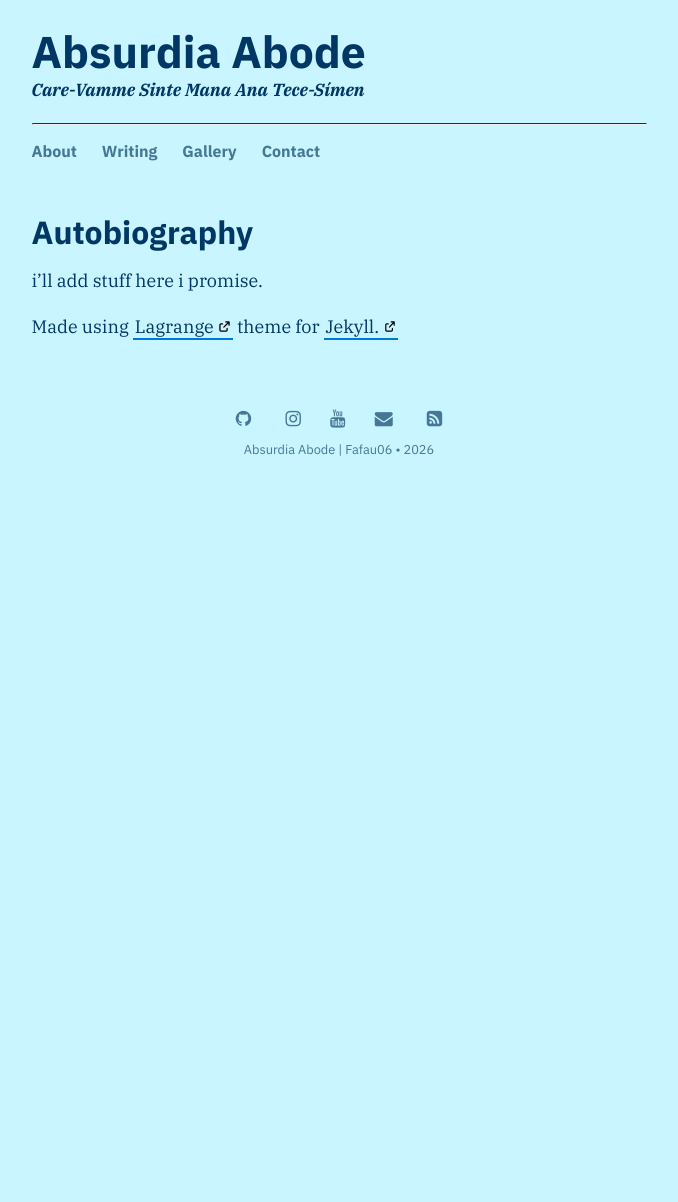
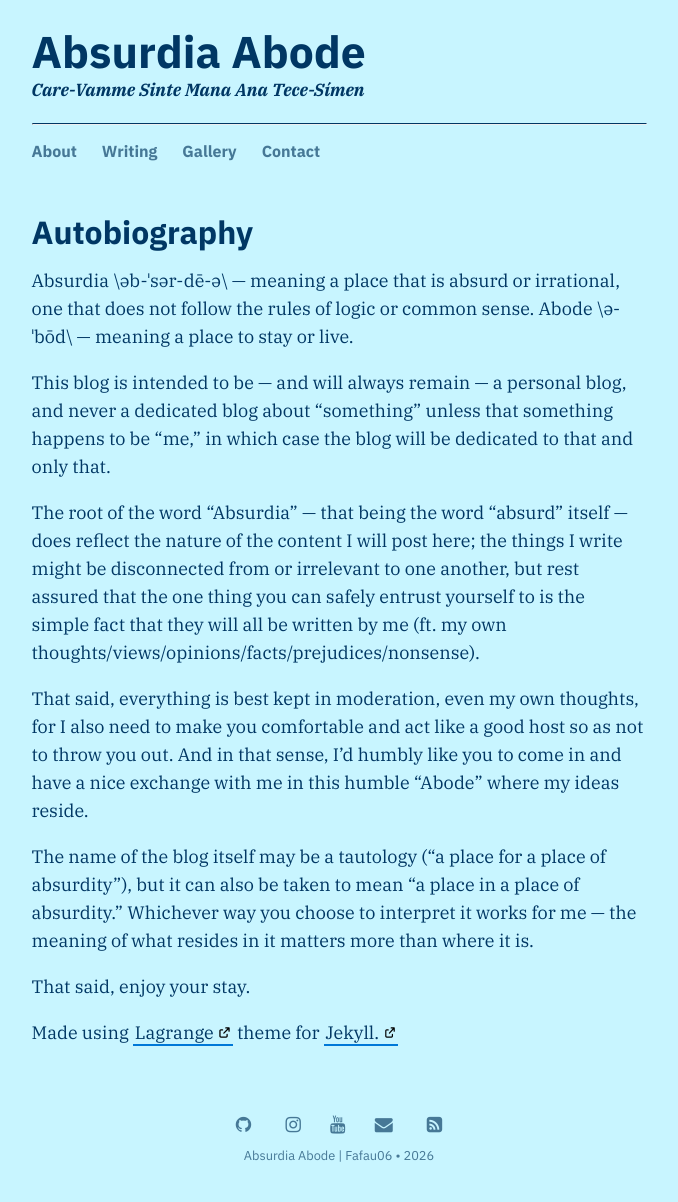
Before and after one commit to Fafau06/fafau06.github.io, a Jekyll site: the page built from menu/about.md, in a window 1280 px wide. Shown: the whole page, without its empty margins (301-979 px from the left). Built offline with Jekyll 4.4.1, drawn with Linux system fonts in a browser that asks for light colours; some web fonts are replaced; before the commit the page ends 900 px from its top, so only the background shows below that.

Commit message:
Update about.md

```diff
--- a/menu/about.md
+++ b/menu/about.md
@@ -4,6 +4,17 @@ title: Autobiography
 permalink: /about
 ---
 
-i'll add stuff here i promise.
+Absurdia \əb-ˈsər-dē-ə\ — meaning a place that is absurd or irrational, one that does not follow the rules of logic or common sense.
+Abode \ə-ˈbōd\ — meaning a place to stay or live.
+
+This blog is intended to be — and will always remain — a personal blog, and never a dedicated blog about “something” unless that something happens to be “me,” in which case the blog will be dedicated to that and only that.
+
+The root of the word “Absurdia” — that being the word "absurd" itself — does reflect the nature of the content I will post here; the things I write might be disconnected from or irrelevant to one another, but rest assured that the one thing you can safely entrust yourself to is the simple fact that they will all be written by me (ft. my own thoughts/views/opinions/facts/prejudices/nonsense).
+
+That said, everything is best kept in moderation, even my own thoughts, for I also need to make you comfortable and act like a good host so as not to throw you out. And in that sense, I’d humbly like you to come in and have a nice exchange with me in this humble “Abode” where my ideas reside.
+
+The name of the blog itself may be a tautology (“a place for a place of absurdity”), but it can also be taken to mean “a place in a place of absurdity.” Whichever way you choose to interpret it works for me — the meaning of what resides in it matters more than where it is.
+
+That said, enjoy your stay.
 
 Made using [Lagrange](https://github.com/LeNPaul/Lagrange) theme for [Jekyll.](https://jekyllrb.com/)
```
